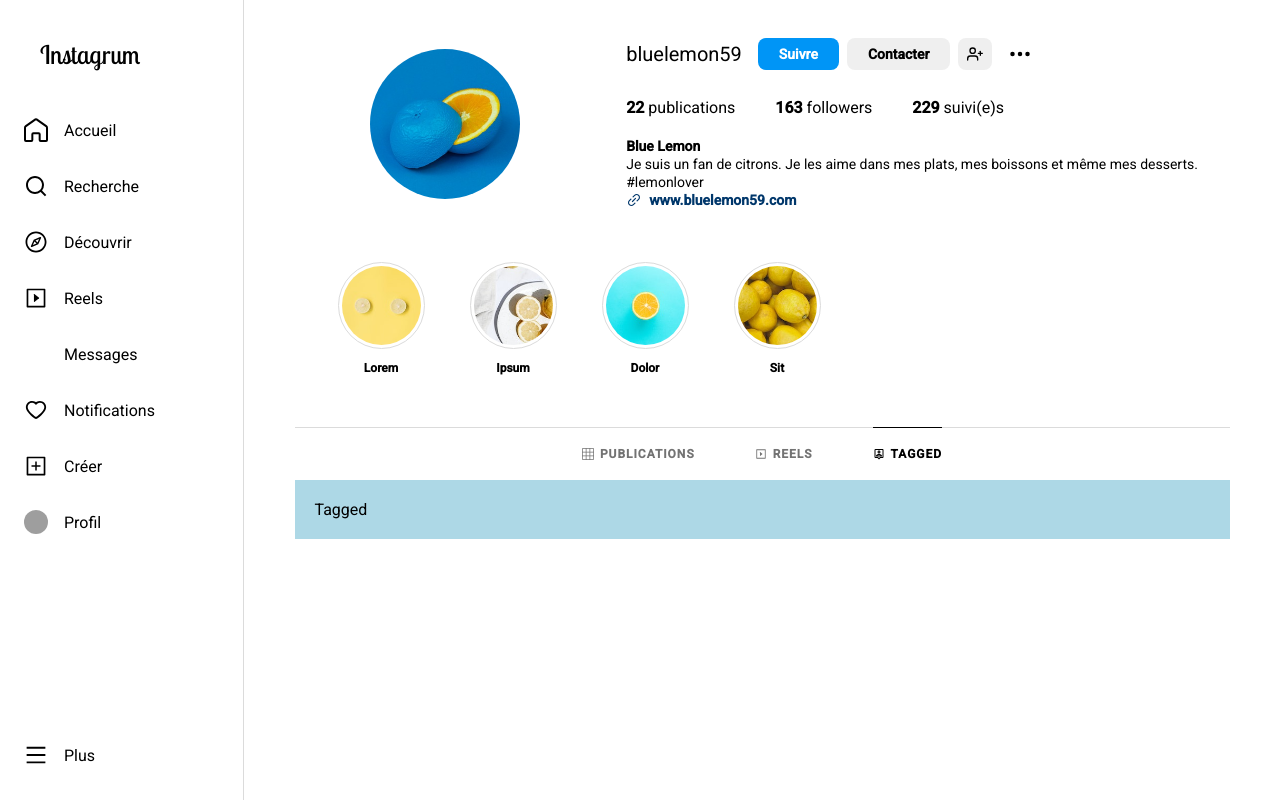
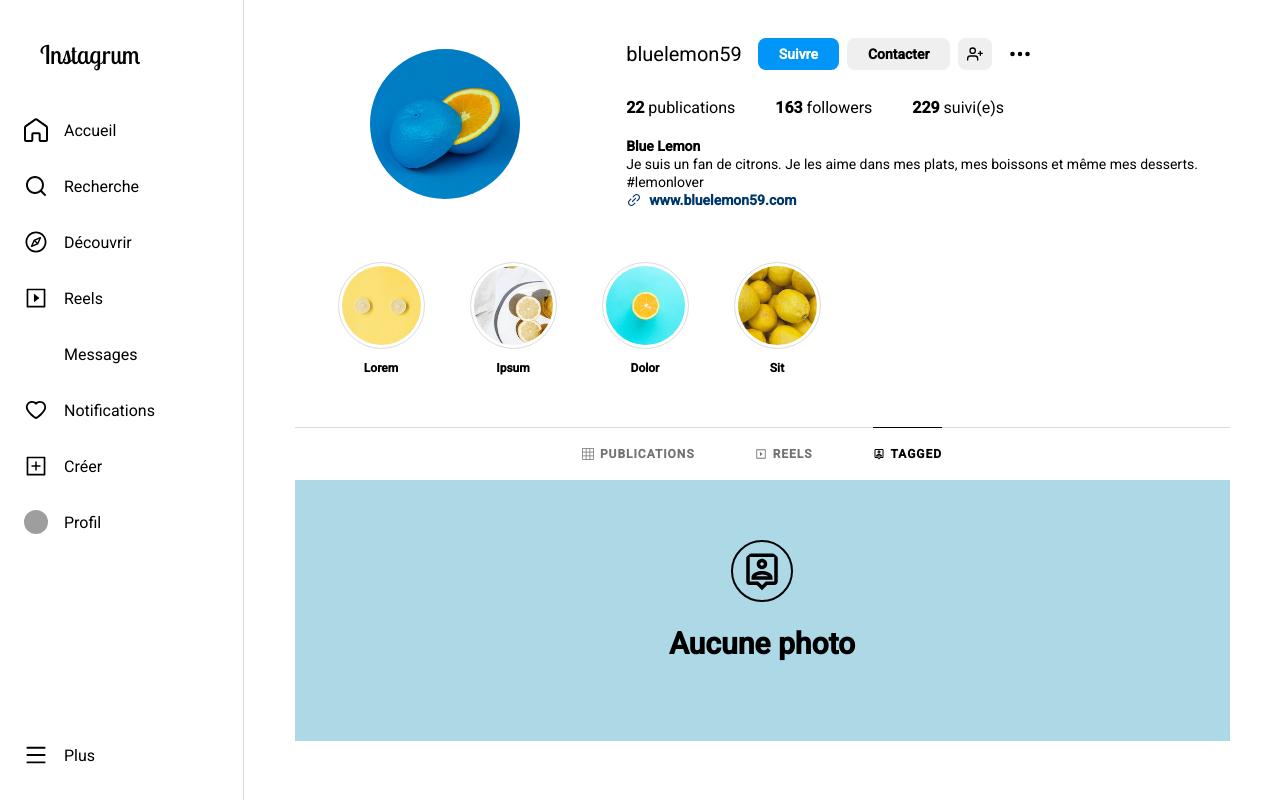
Before and after one commit to nicomil59/instagrum, a React (Vite) app: page / in a window 1280 px wide. Both pictures are taken after a click on the button "TAGGED". Built offline with nearby package versions, Linux system fonts and the light colour scheme; grey boxes are pictures that could not be loaded; some icons are missing.

Commit message:
💄 CONTENT > TAGGED > add content and styling

```diff
--- a/src/components/main/content/Tagged.jsx
+++ b/src/components/main/content/Tagged.jsx
@@ -1,7 +1,34 @@
+import { MdOutlinePersonPin } from "react-icons/md";
+import { styled } from "styled-components";
+import { theme } from "../../../theme";
+
 const Tagged = () => {
-    return (
-      <div>Tagged</div>
-    )
+  return (
+    <TaggedStyled>
+      <MdOutlinePersonPin className="icon" />
+      <p className="tagged-text">Aucune photo</p>
+    </TaggedStyled>
+  );
+};
+
+export default Tagged;
+
+const TaggedStyled = styled.div`
+  display: flex;
+  flex-direction: column;
+  align-items: center;
+  padding: 40px 0 60px;
+
+  .icon {
+    font-size: 62px;
+    border: 2px solid ${theme.colors.black};
+    border-radius: 50%;
+    padding: 8px;
   }
 
-  export default Tagged
+  .tagged-text {
+    margin-top: 24px;
+    font-size: 30px;
+    font-weight: ${theme.fonts.weights.semiBold};
+  }
+`;
```
